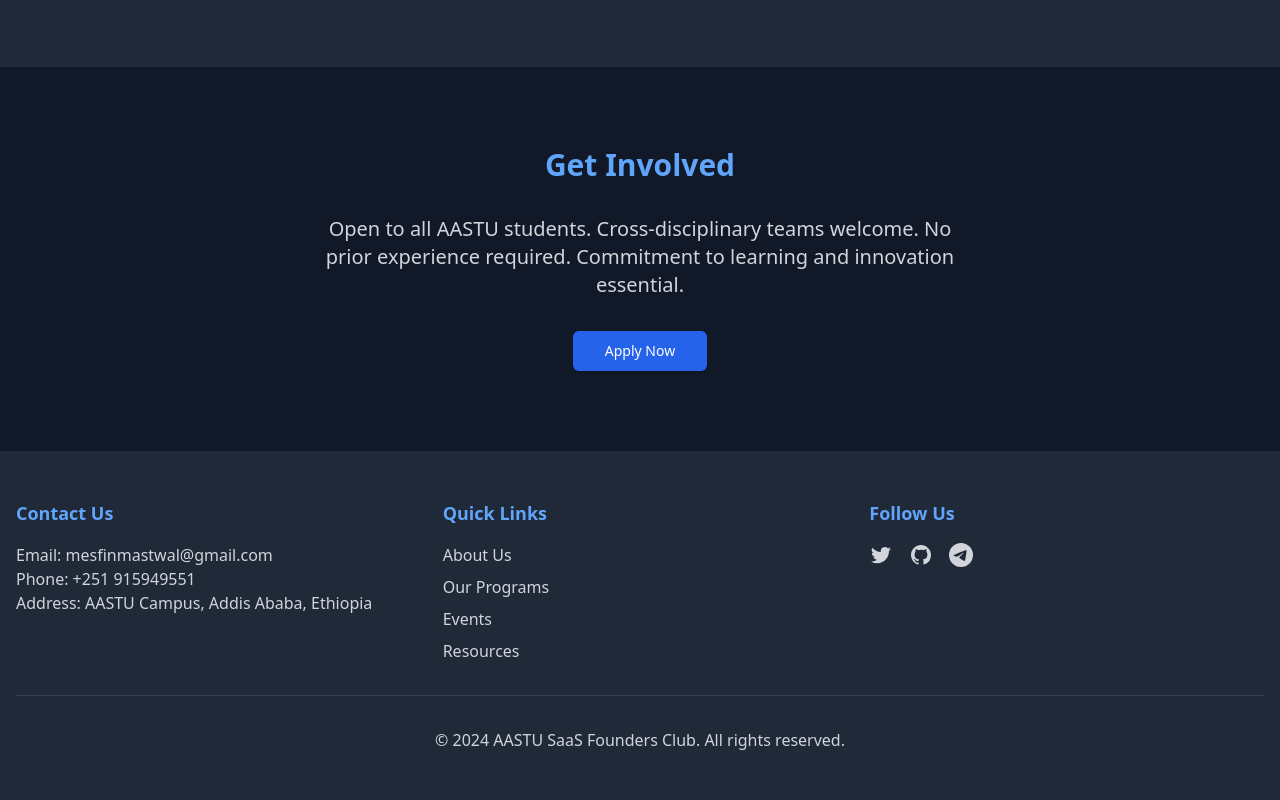
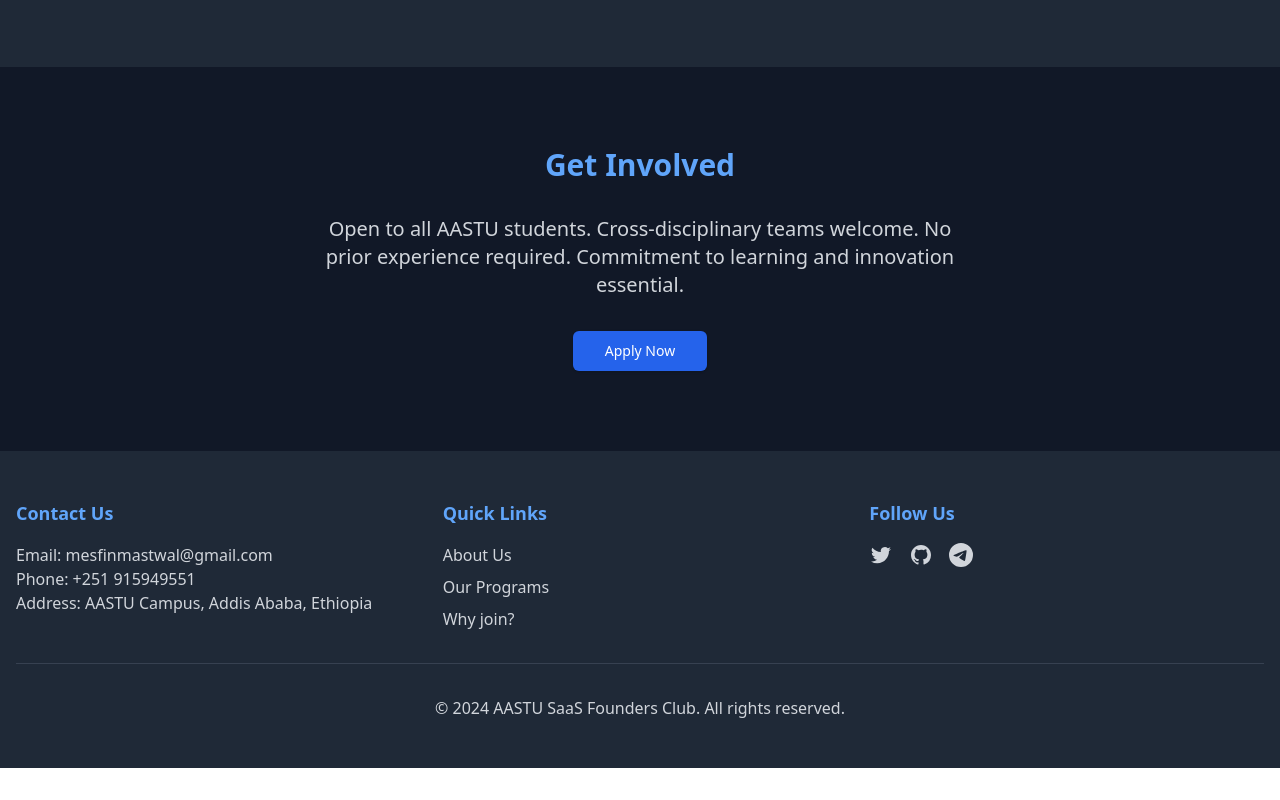
Before and after one commit to ENDragnee/SAAS-Founders, a Next.js app: page / in a window 1280 px wide. Shown: the part 2013-2813 px from the top of the page. After the commit the page ends 2781 px from the top, so only its background shows below. Built offline with nearby package versions, Linux system fonts and the light colour scheme.

Commit message:
Cleaning for deployment v2

```diff
--- a/src/components/landing-page.js
+++ b/src/components/landing-page.js
@@ -342,10 +342,9 @@
             <div>
               <h3 className="text-lg font-semibold mb-4 text-blue-400">Quick Links</h3>
               <ul className="space-y-2">
-                <li><a href="#" className="hover:text-blue-400">About Us</a></li>
-                <li><a href="#" className="hover:text-blue-400">Our Programs</a></li>
-                <li><a href="#" className="hover:text-blue-400">Events</a></li>
-                <li><a href="#" className="hover:text-blue-400">Resources</a></li>
+                <li><a href="#about" className="hover:text-blue-400">About Us</a></li>
+                <li><a href="#structure" className="hover:text-blue-400">Our Programs</a></li>
+                <li><a href="#offerings" className="hover:text-blue-400">Why join?</a></li>
               </ul>
             </div>
 
```
